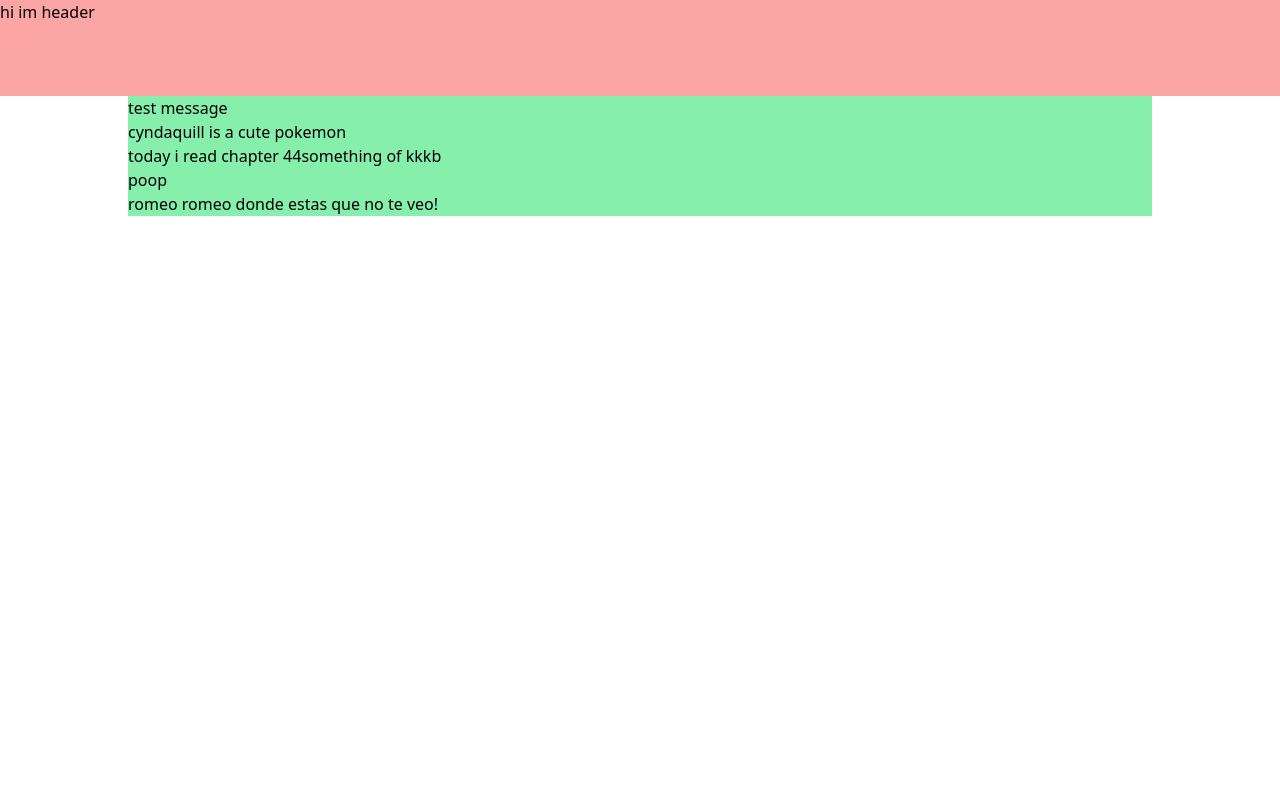
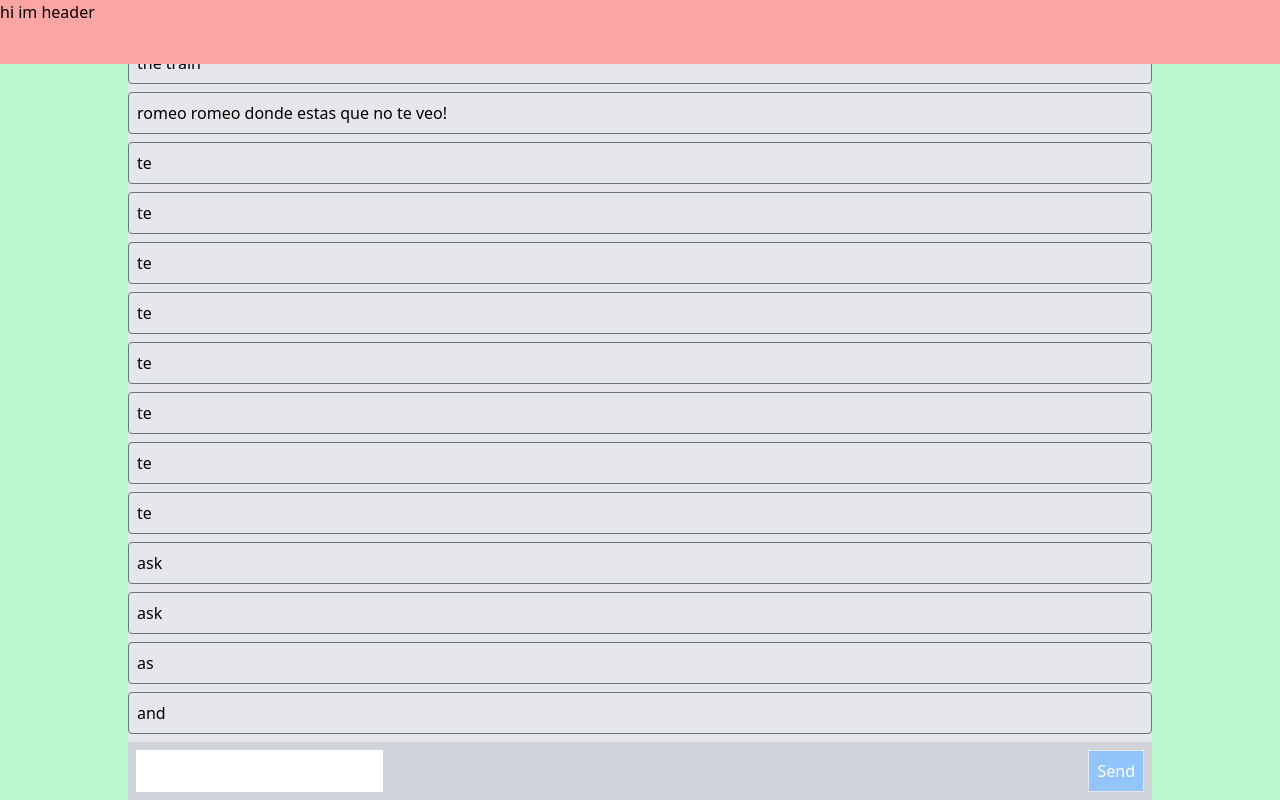
Before and after one commit to TreusK/groupChat, a React (Vite) app: page / in a window 1280 px wide. Built offline with nearby package versions, Linux system fonts and the light colour scheme; data requests are answered from the project's data file.

Commit message:
installed jsonServer and styled a little

```diff
--- /dev/null
+++ b/db.json
@@ -0,0 +1,72 @@
+{
+  "notes": [
+    {
+      "id": 22,
+      "content": "test message"
+    },
+    {
+      "id": 2,
+      "content": "cyndaquill is a pokemon"
+    },
+    {
+      "id": 4,
+      "content": "today i read chapter 44something of kkkb"
+    },
+    {
+      "id": 5,
+      "content": "the train"
+    },
+    {
+      "id": 66,
+      "content": "romeo romeo donde estas que no te veo!"
+    },
+    {
+      "id": 0.9010582486358945,
+      "content": "te"
+    },
+    {
+      "id": 0.07736712753360553,
+      "content": "te"
+    },
+    {
+      "id": 0.48099178043941226,
+      "content": "te"
+    },
+    {
+      "id": 0.9024325519593959,
+      "content": "te"
+    },
+    {
+      "id": 0.8829859381878953,
+      "content": "te"
+    },
+    {
+      "id": 0.8010426876136626,
+      "content": "te"
+    },
+    {
+      "id": 0.8888250260197645,
+      "content": "te"
+    },
+    {
+      "id": 0.18550199136140832,
+      "content": "te"
+    },
+    {
+      "id": 0.5857500699719658,
+      "content": "ask"
+    },
+    {
+      "id": 0.7685638762134939,
+      "content": "ask"
+    },
+    {
+      "id": 0.9067109746163291,
+      "content": "as"
+    },
+    {
+      "id": 0.17743726033198548,
+      "content": "and"
+    }
+  ]
+}
--- a/src/App.jsx
+++ b/src/App.jsx
@@ -1,41 +1,64 @@
+import { useState, useEffect } from 'react';
+import axios from 'axios';
+import Input from './comps/Input';
+import AlwaysScrollToBottom from './comps/AlwaysScrollToBottom';
 
-let notes = [
-  {
-    id: 22,
-    content: "test message",
-  },
-  {
-    id: 2,
-    content: "cyndaquill is a cute pokemon",
-  },
-  {
-    id: 4,
-    content: "today i read chapter 44something of kkkb",
-  },
-  {
-    id: 5,
-    content: "poop",
-  },
-  {
-    id: 66,
-    content: "romeo romeo donde estas que no te veo!",
-  }
-];
+const baseUrl = 'http://localhost:3001/notes';
 
 function App() {
+  const [notes, setNotes] = useState([]);
+
+  useEffect(() => {
+    axios
+      .get(baseUrl)
+      .then(res => {
+        setNotes(res.data);
+      })
+  }, [])
+
+  //helper functions
+  function isMessageValid(message) {
+    if(message.length === 0) {return false}
+    return true;
+  }
+
+  //event functions
+  function handleSendMessage(message) {
+    if(!isMessageValid(message)) {
+      return;
+    }
+
+    let messageObj = {
+      id: Math.random(),
+      content: message
+    }
+    axios
+      .post(baseUrl, messageObj)
+      .then(res => {
+        setNotes(notes.concat(res.data))
+      })
+  }
+
   return (
-    <div>
-      <div className='Header h-24 bg-red-300'>
+    <div className='bg-green-200 h-screen'>
+      <div className='Header h-16 bg-red-300'>
         <p>hi im header</p>
       </div>
 
-      <main className='w-4/5 mx-auto bg-green-300'>
-        <ul>
-          {notes.map(note => <li>{note.content}</li>)}
-        </ul>
+      <main className='flex flex-col justify-between w-4/5 mx-auto bg-gray-200 h-[calc(100vh-64px)]'>
+        <div className='flex flex-col justify-end overflow-auto grow'>
+          {notes &&
+            <ul className='overflow-auto'>
+              {notes.map(note => <li className='rounded border border-solid border-gray-500 p-2 mb-2'>{note.content}</li>)}
+              <AlwaysScrollToBottom />
+            </ul>}
+        </div>
+        <Input onSendMessage={handleSendMessage}/>
       </main>
     </div>
   )
 }
 
+
+
 export default App
--- /dev/null
+++ b/src/comps/AlwaysScrollToBottom.jsx
@@ -0,0 +1,9 @@
+import { useRef, useEffect } from 'react';
+
+function AlwaysScrollToBottom() {
+  const elementRef = useRef();
+  useEffect(() => elementRef.current.scrollIntoView());
+  return <div ref={elementRef} />;
+};
+
+export default AlwaysScrollToBottom;
--- /dev/null
+++ b/src/comps/Input.jsx
@@ -0,0 +1,24 @@
+import { useState } from 'react';
+
+function Input({onSendMessage}) {
+  const [input, setInput] = useState('');
+
+  //event function
+  function handleInputChange(e) {
+    setInput(e.target.value);
+  }
+
+  function handleSendClick() {
+    onSendMessage(input);
+    setInput('');
+  }
+
+  return (
+    <div className='bg-gray-300 p-2 flex justify-between h-16'>
+      <input className='p-2' type="text" value={input} onChange={handleInputChange}/>
+      <button className='border border-solid bg-blue-300 text-white p-2' onClick={handleSendClick}>Send</button>
+    </div>
+  )
+}
+
+export default Input
```
